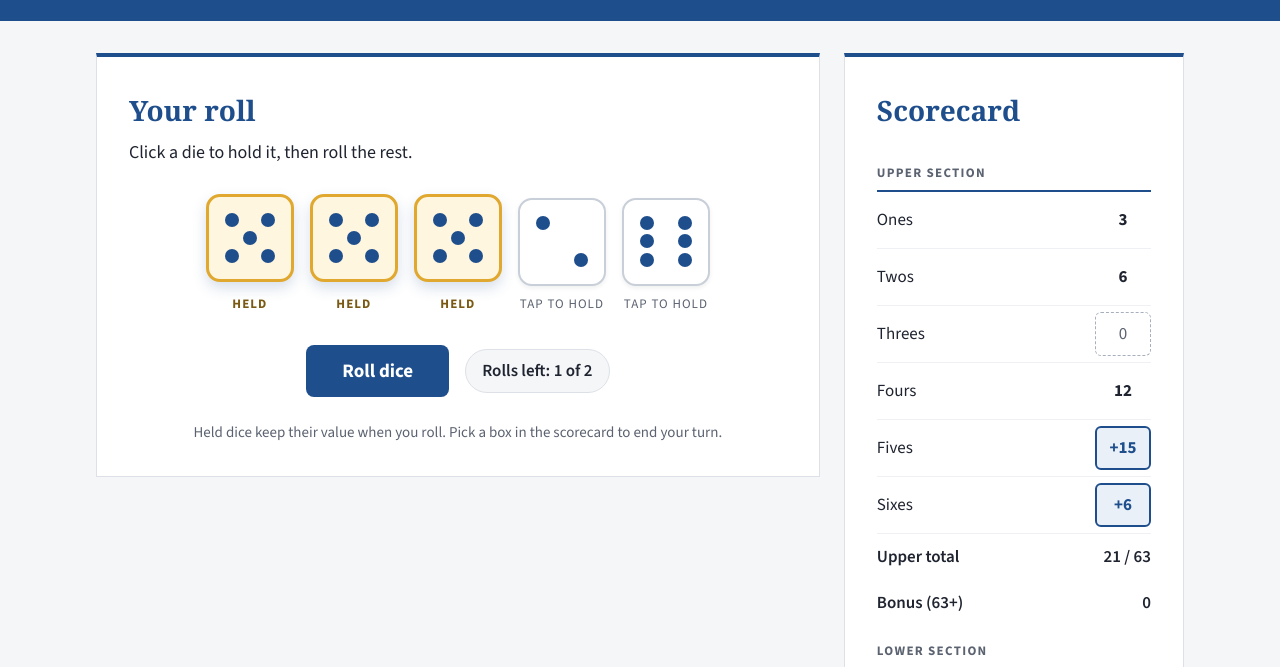
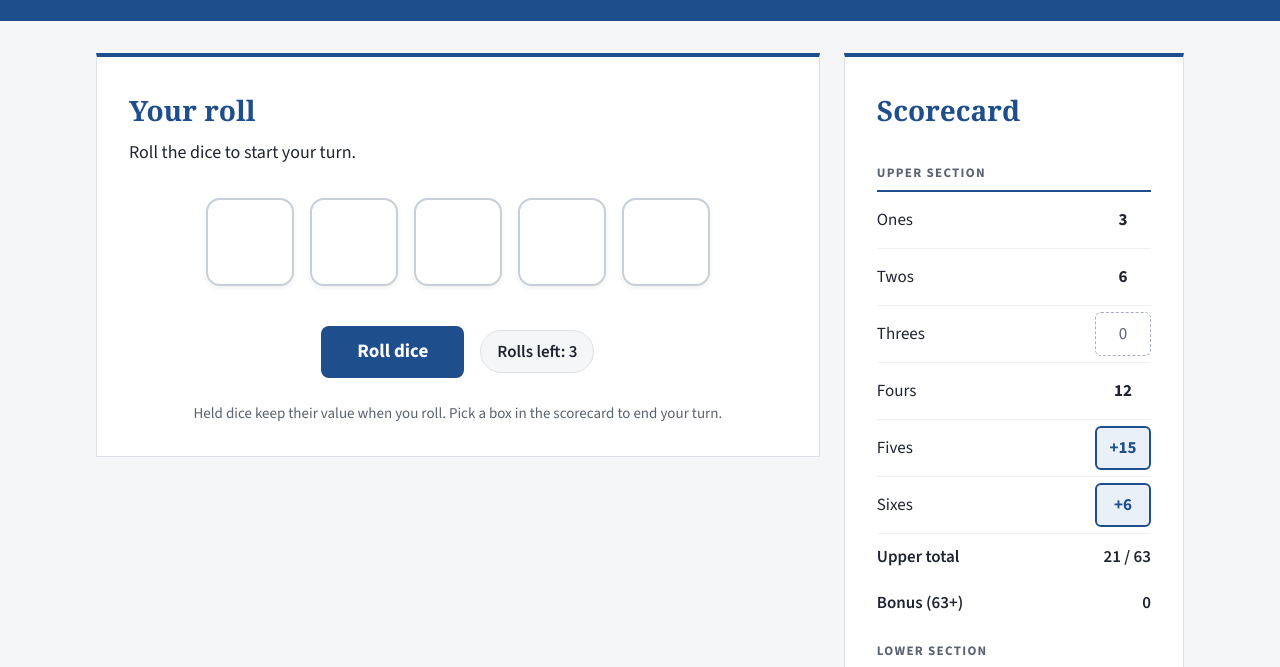
Before and after one commit to 2Kbest/yatzy-Assignments-1-and-2-, a plain HTML site: page index.html in a window 1280 px wide. Shown: the part 111-778 px from the top of the page. Drawn offline with nearby package versions, Linux system fonts and the light colour scheme.

Commit message:
Add IDs to dice, message and rolls left

```diff
--- a/index.html
+++ b/index.html
@@ -38,14 +38,14 @@
     <section class="card game-board">
       <div>
         <h2>Your roll</h2>
-        <p class="message">Click a die to hold it, then roll the rest.</p>
+        <p class="message" id="message">Roll the dice to start your turn.</p>
       </div>
 
-      <!-- DICE: five buttons. "held" class = gold frame.
-           Pips are spans placed on a 3x3 grid by their class. -->
+
+             <!-- OLD DICE from the Lab 5 mockup (kept for reference)
       <div class="dice-row">
 
-        <!-- Die 1: five, held -->
+
         <div class="die-slot">
           <button class="die held" aria-pressed="true" aria-label="Die 1 showing 5, held">
             <span class="pip top-left"></span>
@@ -57,7 +57,7 @@
           <span class="die-label held-label">HELD</span>
         </div>
 
-        <!-- Die 2: five, held -->
+
         <div class="die-slot">
           <button class="die held" aria-pressed="true" aria-label="Die 2 showing 5, held">
             <span class="pip top-left"></span>
@@ -69,7 +69,7 @@
           <span class="die-label held-label">HELD</span>
         </div>
 
-        <!-- Die 3: five, held -->
+
         <div class="die-slot">
           <button class="die held" aria-pressed="true" aria-label="Die 3 showing 5, held">
             <span class="pip top-left"></span>
@@ -81,7 +81,7 @@
           <span class="die-label held-label">HELD</span>
         </div>
 
-        <!-- Die 4: two, not held -->
+
         <div class="die-slot">
           <button class="die" aria-pressed="false" aria-label="Die 4 showing 2">
             <span class="pip top-left"></span>
@@ -90,7 +90,8 @@
           <span class="die-label">TAP TO HOLD</span>
         </div>
 
-        <!-- Die 5: six, not held -->
+
+
         <div class="die-slot">
           <button class="die" aria-pressed="false" aria-label="Die 5 showing 6">
             <span class="pip top-left"></span>
@@ -104,11 +105,35 @@
         </div>
 
       </div>
+       -->
+            <!-- DICE: five buttons. main.js draws the pips and adds the "held" class. -->
+      <div class="dice-row">
+        <div class="die-slot">
+          <button class="die" id="die-0" aria-pressed="false" aria-label="Die 1"></button>
+          <span class="die-label" id="die-label-0"></span>
+        </div>
+        <div class="die-slot">
+          <button class="die" id="die-1" aria-pressed="false" aria-label="Die 2"></button>
+          <span class="die-label" id="die-label-1"></span>
+        </div>
+        <div class="die-slot">
+          <button class="die" id="die-2" aria-pressed="false" aria-label="Die 3"></button>
+          <span class="die-label" id="die-label-2"></span>
+        </div>
+        <div class="die-slot">
+          <button class="die" id="die-3" aria-pressed="false" aria-label="Die 4"></button>
+          <span class="die-label" id="die-label-3"></span>
+        </div>
+        <div class="die-slot">
+          <button class="die" id="die-4" aria-pressed="false" aria-label="Die 5"></button>
+          <span class="die-label" id="die-label-4"></span>
+        </div>
+      </div>
 
       <!-- CONTROLS: roll button and how many rolls are left this turn -->
       <div class="controls">
         <button class="roll-button" id="roll-button">Roll dice</button>
-        <span class="rolls-left">Rolls left: 1 of 2</span>
+        <span class="rolls-left" id="rolls-left">Rolls left: 3</span>
       </div>
 
       <p class="hint">Held dice keep their value when you roll. Pick a box in the scorecard to end your turn.</p>
```
